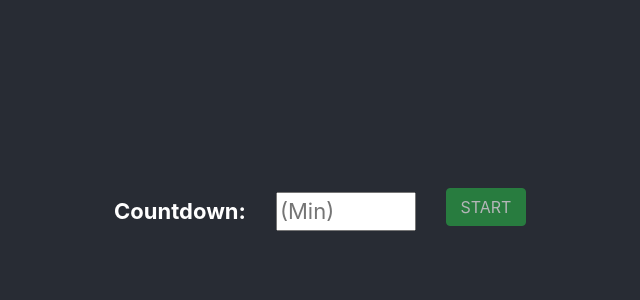
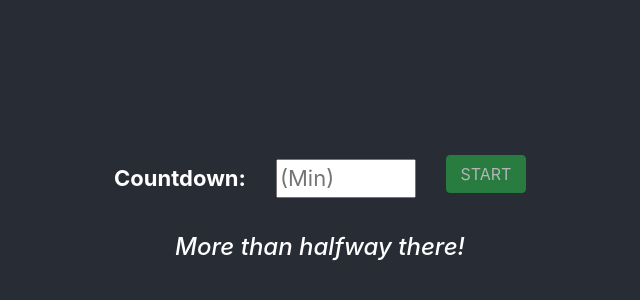
Before and after one commit to rperezga/countdowntimer, a React (Create React App) app: page / in a window 1280 px wide. Shown: the part 202-502 px from the top of the page, without its empty margins (320-960 px from the left). Built offline with nearby package versions, Linux system fonts and the light colour scheme.

Commit message:
Description component added

```diff
--- /dev/null
+++ b/src/components/Description.js
@@ -0,0 +1,11 @@
+import React from 'react';
+
+function Description(props) {
+  return (
+    <div>
+        <h4 style={{ marginTop: 30, fontStyle: 'italic' }}>{props.data.text}</h4>
+    </div>
+  );
+}
+
+export default Description;
--- a/src/components/Main.js
+++ b/src/components/Main.js
@@ -1,6 +1,7 @@
 import React from 'react';
 
 import Initialize from './Initialize';
+import Description from './Description';
 
 
 
@@ -13,7 +14,12 @@ class Main extends React.Component {
             disabled: true,
 
             minutes: 0,
-            seconds: 0
+            seconds: 0,
+            stateDescription: 'More than halfway there!',
+
+            totalSeconds: 0,
+            remainingSeconds: 0
+
         };
     }
 
@@ -21,6 +27,7 @@ class Main extends React.Component {
         return (
             <React.Fragment>
                 <Initialize />
+                <Description data={{ text: this.state.stateDescription }} />
             </React.Fragment>
         )
     }
```
